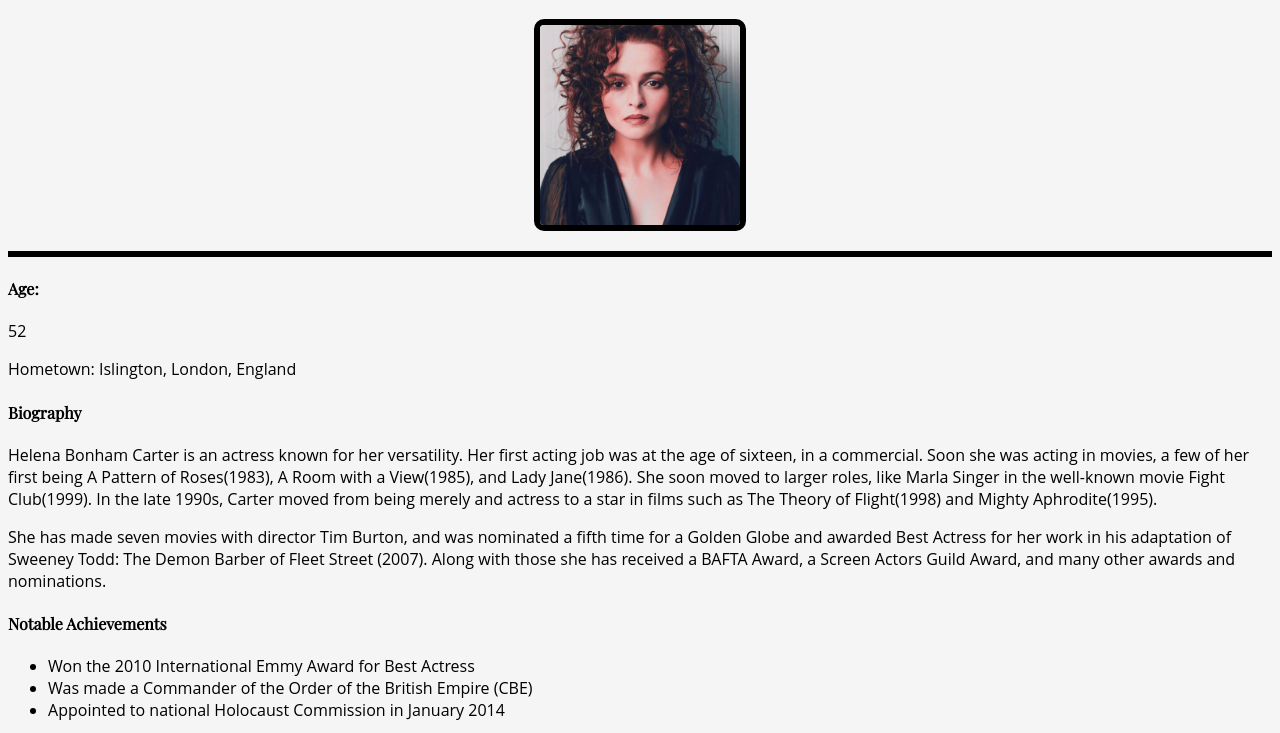
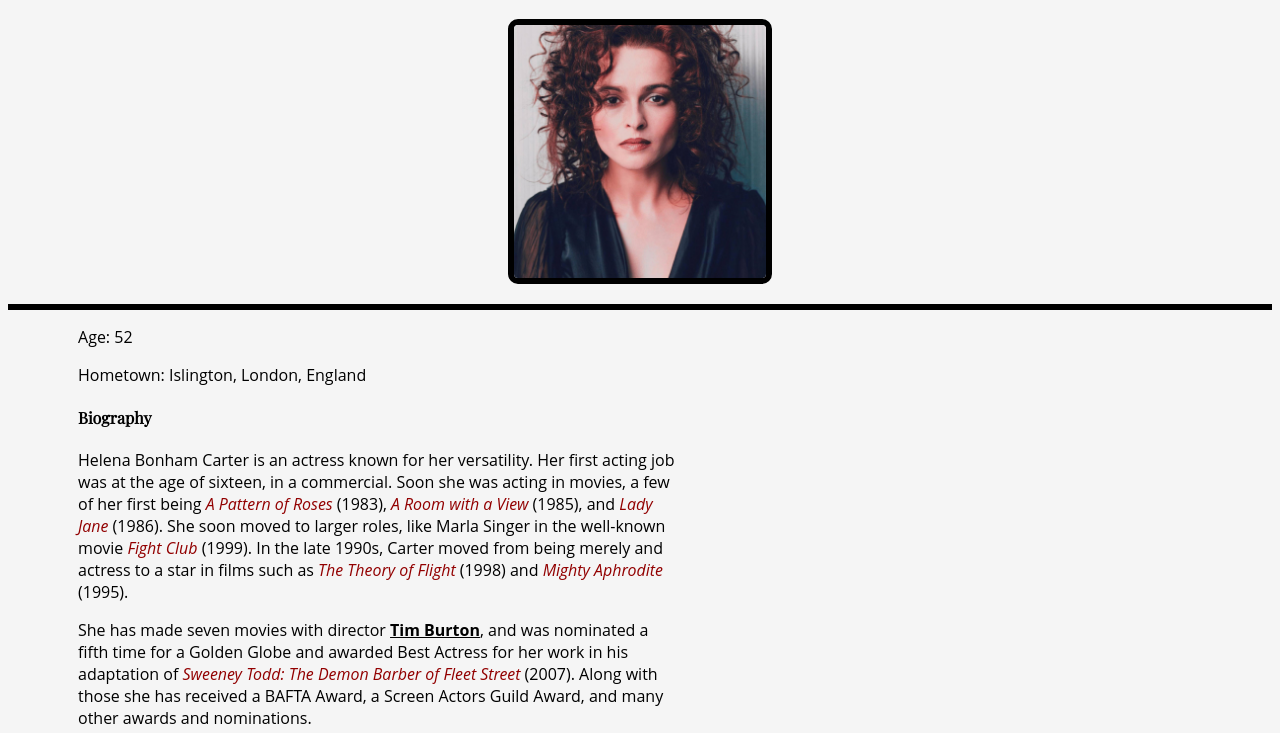
Before and after one commit to emccullough1/project1, a plain HTML site: page index.html in a window 1280 px wide. Shown: the part 67-800 px from the top of the page. Drawn offline with nearby package versions, Linux system fonts and the light colour scheme.

Commit message:
Made more scaleable

```diff
--- a/css/styles.css
+++ b/css/styles.css
@@ -1,5 +1,5 @@
 img {
-    width: 200px;
+    width: 20%;
     margin: 20px;
     border: 6px solid rgb(0, 0, 0);
     border-radius: 10px;
@@ -24,6 +24,12 @@ body {
     font-family: 'Open Sans', sans-serif;
 }
 
+p, h4, ul {
+    max-width: 600px;
+    margin-right:50px ;
+    margin-left: 70px;
+}
+
 .center {
     margin-left: auto;
     margin-right: auto;
@@ -34,3 +40,12 @@ hr {
     border-color: black;
     border-style: solid;
 }
+
+i {
+    color: #920000;
+}
+
+a {
+    color: black;
+    font-weight: bold;
+}
--- a/index.html
+++ b/index.html
@@ -11,23 +11,20 @@
         <img src="assets/HBCarter.jpg" alt="Helena Bonham Carter" class="center">
         <hr>
 
-        <div>
-            <h4>Age:</h4>
-            <p>52</p>
-        </div>
+        <p>Age: 52</p>
 
         <p>Hometown: Islington, London, England </p>
 
         <section>
-            <h4>Biography</h4>
-            <p>Helena Bonham Carter is an actress known for her versatility.
+            <h4 class="bio">Biography</h4>
+            <p> Helena Bonham Carter is an actress known for her versatility.
                 Her first acting job was at the age of sixteen, in a commercial.
-                Soon she was acting in movies, a few of her first being A Pattern of Roses(1983), A Room with a View(1985),
-                and Lady Jane(1986). She soon moved to larger roles, like Marla Singer in the well-known movie Fight Club(1999). In the late 1990s,
-                Carter moved from being merely and actress to a star in films such as The Theory of Flight(1998) and Mighty Aphrodite(1995).
+                Soon she was acting in movies, a few of her first being <i>A Pattern of Roses</i> (1983), <i>A Room with a View</i> (1985),
+                and <i>Lady Jane</i> (1986). She soon moved to larger roles, like Marla Singer in the well-known movie <i>Fight Club</i> (1999). In the late 1990s,
+                Carter moved from being merely and actress to a star in films such as <i>The Theory of Flight</i> (1998) and <i>Mighty Aphrodite</i> (1995).
             </p>
-            <p>She has made seven movies with director Tim Burton, and was nominated a fifth time for a Golden Globe and awarded Best Actress for her work in his adaptation of Sweeney Todd:
-                The Demon Barber of Fleet Street (2007). Along with those she has received a BAFTA Award, a Screen Actors Guild Award, and many other awards and nominations.
+            <p> She has made seven movies with director <a href="https://en.wikipedia.org/wiki/Tim_Burton">Tim Burton</a>, and was nominated a fifth time for a Golden Globe and awarded Best Actress for her work in his adaptation of <i>Sweeney Todd:
+                The Demon Barber of Fleet Street</i> (2007). Along with those she has received a BAFTA Award, a Screen Actors Guild Award, and many other awards and nominations.
             </p>
         </section>
 
```
Also changed, not shown: 1 other file.
